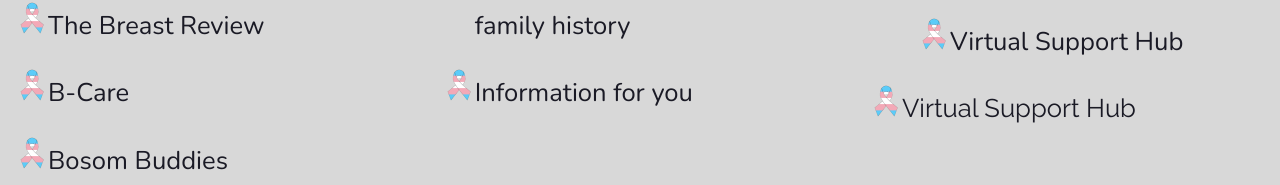
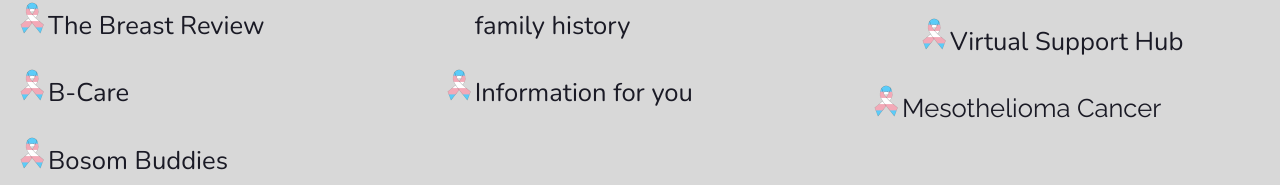
Before and after one commit to jakepaulerfan/jakepaulerfan.github.io, a plain HTML site: page index.html in a window 1280 px wide. Shown: the part 5271-5456 px from the top of the page. Drawn offline with nearby package versions, Linux system fonts and the light colour scheme.

Commit message:
Update index.html

```diff
--- a/index.html
+++ b/index.html
@@ -240,7 +240,7 @@
                             <li class="section-content"><a href="https://breastcancernow.org/information-support/facing-breast-cancer/living-beyond-breast-cancer/life-after-breast-cancer-treatment" target="_blank" rel="noopener"> Post treatment</a></li>
                             <li class="section-content"><a href="https://breastcancernow.org/information-support/facing-breast-cancer/living-beyond-breast-cancer/life-after-breast-cancer-treatment" target="_blank" rel="noopener"> Positive Living</a></li>
                             <li class="section-content"><a href="https://breastcancernow.org/information-support/facing-breast-cancer/living-beyond-breast-cancer/life-after-breast-cancer-treatment" target="_blank" rel="noopener"> Virtual Support Hub</a></li>
-                            <li class="https://www.lanierlawfirm.com/mesothelioma/cancer/women/" target="_blank" rel="noopener"> Virtual Support Hub</a></li>
+                            <li class="https://www.lanierlawfirm.com/mesothelioma/cancer/women/" target="_blank" rel="noopener">Mesothelioma Cancer</a></li>
                         </ul>
                     </div>
                 </div>
```
